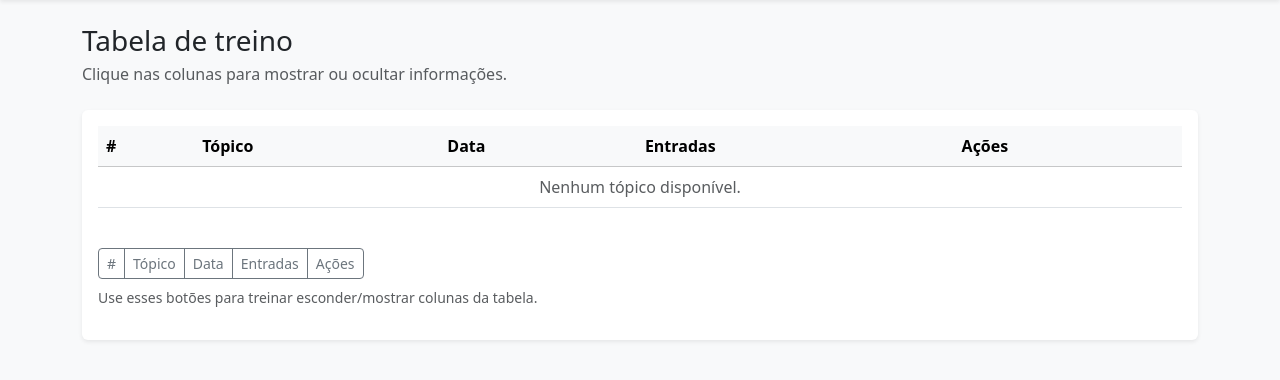
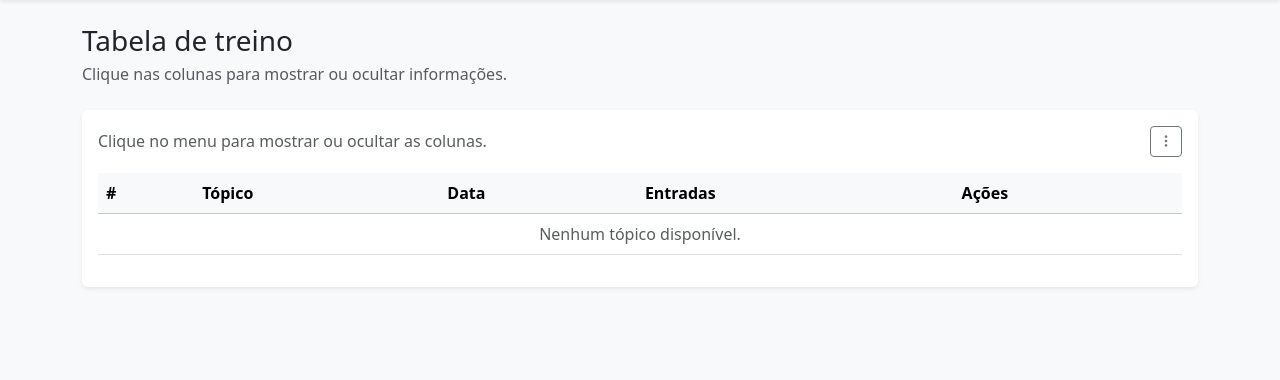
Before and after one commit to GustavoEmanuel901/dango, a Django app: page /table/ in a window 1280 px wide. Shown: the part 56-436 px from the top of the page. Run offline with Django 5.2, Linux system fonts and the light colour scheme; the visitor is signed in with stand-in values (Sample User, id 1); data that the repository does not hold is empty.

Commit message:
Finalizando

```diff
--- a/dangos/templates/dangos/base.html
+++ b/dangos/templates/dangos/base.html
@@ -5,6 +5,7 @@
     <meta name="viewport" content="width=device-width, initial-scale=1" />
     <title>Dangos</title>
     <link href="https://cdn.jsdelivr.net/npm/bootstrap@5.3.2/dist/css/bootstrap.min.css" rel="stylesheet" />
+    <link href="https://cdn.jsdelivr.net/npm/bootstrap-icons@1.11.1/font/bootstrap-icons.css" rel="stylesheet" />
     <style>
         body {
             min-height: 100vh;
--- a/dangos/templates/dangos/table.html
+++ b/dangos/templates/dangos/table.html
@@ -10,6 +10,39 @@
 
     <div class="card shadow-sm">
         <div class="card-body">
+            <div class="d-flex justify-content-between align-items-center mb-3">
+                <p class="mb-0 text-muted">Clique no menu para mostrar ou ocultar as colunas.</p>
+                <div class="dropdown">
+                    <button class="btn btn-outline-secondary btn-sm" type="button" data-bs-toggle="dropdown" aria-expanded="false" aria-label="Menu de colunas">
+                        <i class="bi bi-three-dots-vertical"></i>
+                    </button>
+                    <div class="dropdown-menu dropdown-menu-end p-3" style="min-width: 14rem;">
+                        <div class="form-check mb-2">
+                            <input class="form-check-input" type="checkbox" value="" id="colToggle0" data-column="0" checked>
+                            <label class="form-check-label" for="colToggle0">#</label>
+                        </div>
+                        <div class="form-check mb-2">
+                            <input class="form-check-input" type="checkbox" value="" id="colToggle1" data-column="1" checked>
+                            <label class="form-check-label" for="colToggle1">Tópico</label>
+                        </div>
+                        <div class="form-check mb-2">
+                            <input class="form-check-input" type="checkbox" value="" id="colToggle2" data-column="2" checked>
+                            <label class="form-check-label" for="colToggle2">Data</label>
+                        </div>
+                        <div class="form-check mb-2">
+                            <input class="form-check-input" type="checkbox" value="" id="colToggle3" data-column="3" checked>
+                            <label class="form-check-label" for="colToggle3">Entradas</label>
+                        </div>
+                        <div class="form-check mb-2">
+                            <input class="form-check-input" type="checkbox" value="" id="colToggle4" data-column="4" checked>
+                            <label class="form-check-label" for="colToggle4">Ações</label>
+                        </div>
+                        <div class="dropdown-divider"></div>
+                        <small class="text-muted d-block">Marque para mostrar as colunas.</small>
+                    </div>
+                </div>
+            </div>
+
             <div class="table-responsive">
                 <table class="table table-hover align-middle" id="studyTable">
                     <thead class="table-light">
@@ -18,7 +51,7 @@
                             <th scope="col">Tópico</th>
                             <th scope="col">Data</th>
                             <th scope="col">Entradas</th>
-                            <th scope="col">Ações</th>
+                            <th class="d-print-none" scope="col">Ações</th>
                         </tr>
                     </thead>
                     <tbody>
@@ -28,7 +61,7 @@
                                 <td>{{ topic.text }}</td>
                                 <td>{{ topic.date_added|date:"d/m/Y H:i" }}</td>
                                 <td>{{ topic.entry_set.count }}</td>
-                                <td>
+                                <td class="d-print-none">
                                     <a class="btn btn-sm btn-outline-primary" href="{% url 'topic' topic.id %}">Ver</a>
                                 </td>
                             </tr>
@@ -40,36 +73,27 @@
                     </tbody>
                 </table>
             </div>
-
-            <div class="mt-4">
-                <div class="btn-group" role="group" aria-label="Mostrar ou ocultar colunas">
-                    <button type="button" class="btn btn-outline-secondary btn-sm" data-column="0">#</button>
-                    <button type="button" class="btn btn-outline-secondary btn-sm" data-column="1">Tópico</button>
-                    <button type="button" class="btn btn-outline-secondary btn-sm" data-column="2">Data</button>
-                    <button type="button" class="btn btn-outline-secondary btn-sm" data-column="3">Entradas</button>
-                    <button type="button" class="btn btn-outline-secondary btn-sm" data-column="4">Ações</button>
-                </div>
-                <p class="text-muted small mt-2">Use esses botões para treinar esconder/mostrar colunas da tabela.</p>
-            </div>
         </div>
     </div>
 
     <script>
         document.addEventListener('DOMContentLoaded', function () {
-            const buttons = document.querySelectorAll('[data-column]');
-            buttons.forEach(button => {
-                button.addEventListener('click', function () {
-                    const index = parseInt(this.dataset.column, 10);
+            const toggles = document.querySelectorAll('input[data-column]');
             const table = document.getElementById('studyTable');
-                    const visible = this.classList.toggle('active');
-                    this.classList.toggle('btn-secondary', visible);
-                    this.classList.toggle('btn-outline-secondary', !visible);
+
+            const updateColumn = (index, visible) => {
                 table.querySelectorAll('tr').forEach(row => {
                     const cell = row.children[index];
                     if (cell) {
                         cell.style.display = visible ? '' : 'none';
                     }
                 });
+            };
+
+            toggles.forEach(toggle => {
+                const index = parseInt(toggle.dataset.column, 10);
+                toggle.addEventListener('change', function () {
+                    updateColumn(index, this.checked);
                 });
             });
         });
```
Lines whose indentation alone changed are shown as unchanged.
